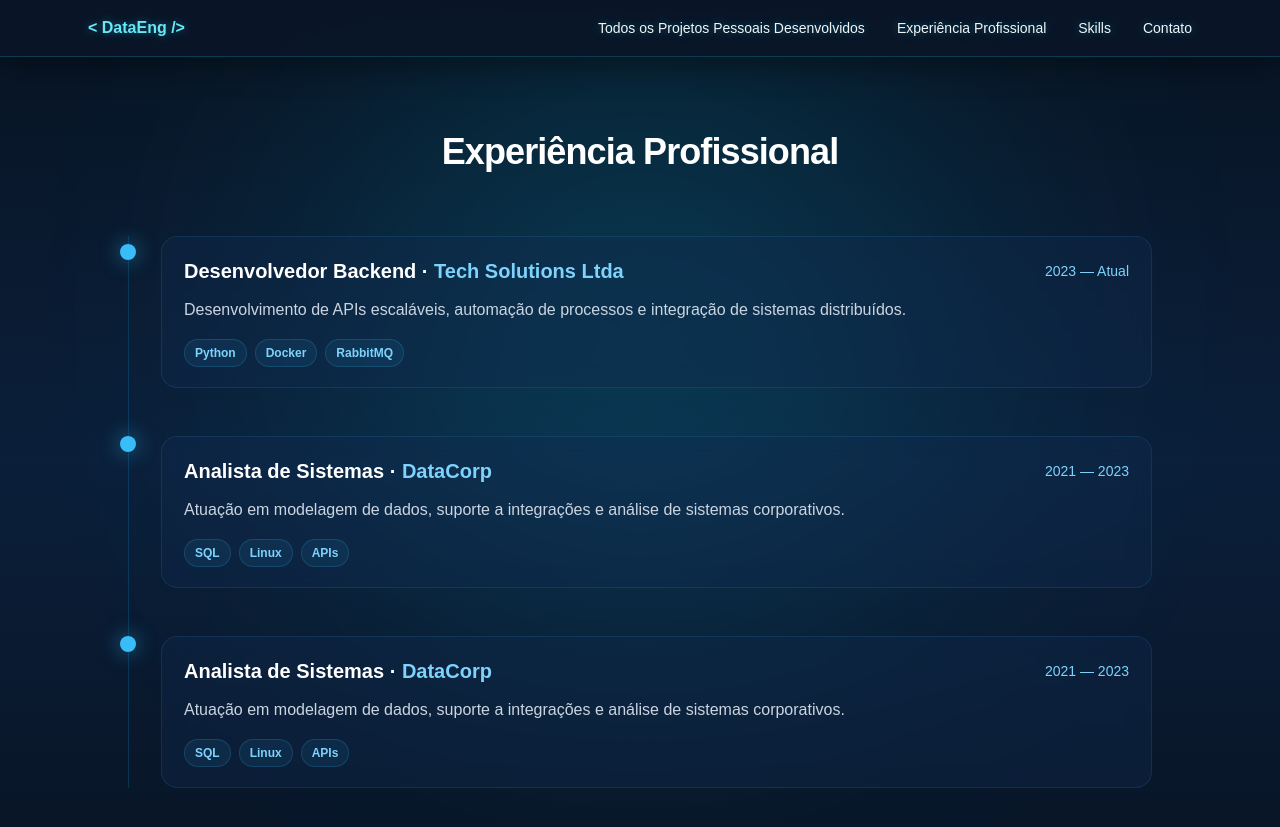
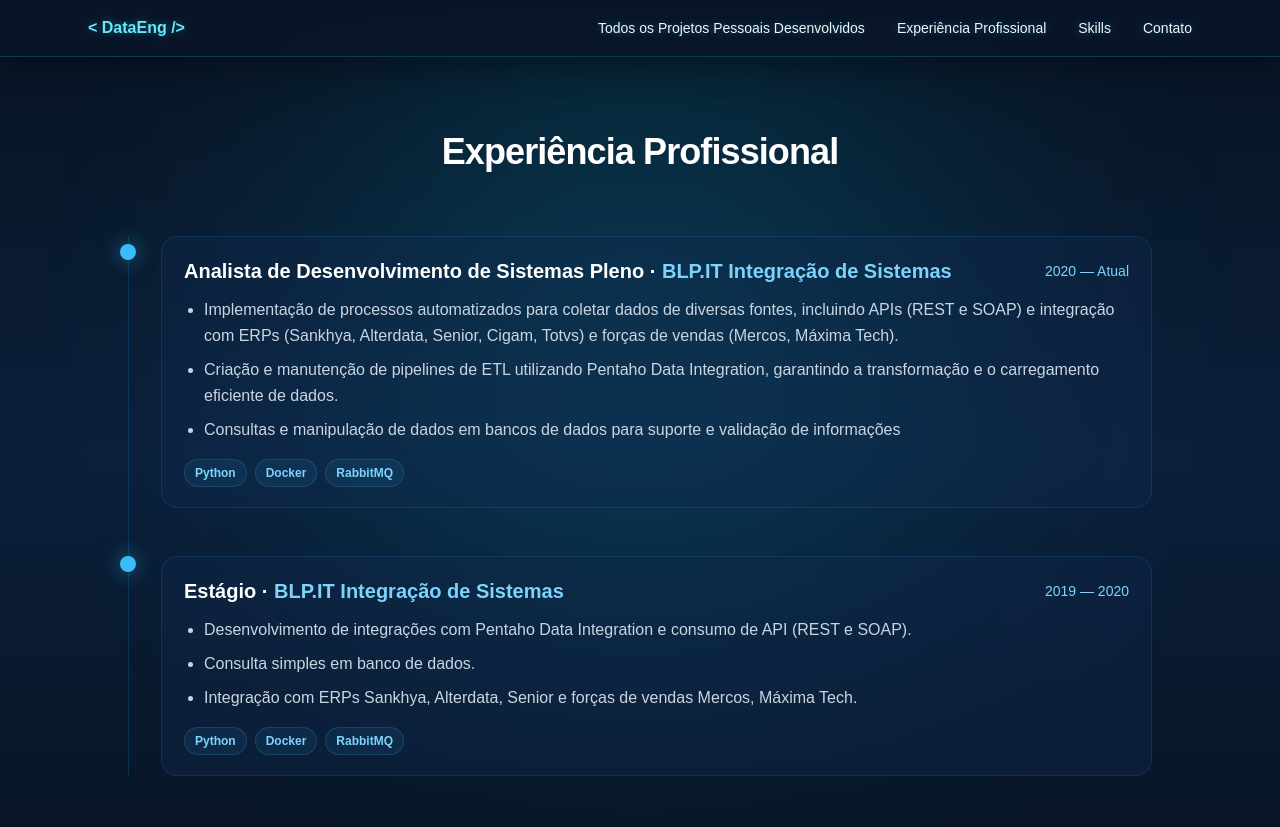
Before and after one commit to rodrigorocha1234/portfolio, a Jekyll site: the page built from index.md, in a window 1280 px wide and 900 px high, scrolled down 1646 px. Shown: the top 827 px of the window. Built offline with Jekyll 4.4.1, drawn with Linux system fonts in a browser that asks for light colours; nearby versions of some CDN libraries.

Commit message:
correção

```diff
--- a/_data/companies.yml
+++ b/_data/companies.yml
@@ -1,11 +1,3 @@
-empresa_a:
-  name: Tech Solutions Ltda
-  url: https://techsolutions.com
-
-empresa_b:
-  name: DataCorp
-  url: https://datacorp.com
-
-empresa_c:
-  name: DataCorp
-  url: https://datacorp.com
+blp_it:
+  name: BLP.IT Integração de Sistemas
+  url: https://blpit.com.br/
--- a/_data/experience.yml
+++ b/_data/experience.yml
@@ -1,29 +1,26 @@
-- role: Desenvolvedor Backend
-  company: empresa_a
-  period: 2023 — Atual
+- role: Analista de Desenvolvimento de Sistemas Pleno
+  company: blp_it
+  period: 2020 — Atual
   description: >
-    Desenvolvimento de APIs escaláveis, automação de processos e integração de sistemas distribuídos.
+    - Implementação de processos automatizados para coletar dados de diversas fontes, incluindo APIs (REST e SOAP) e integração com ERPs (Sankhya, Alterdata, Senior, Cigam, Totvs) e forças de vendas (Mercos, Máxima Tech).
+    - Criação e manutenção de pipelines de ETL utilizando Pentaho Data Integration, garantindo a transformação e o carregamento eficiente de dados.
+    - Consultas e manipulação de dados em bancos de dados  para suporte e validação de informações
   tech:
     - Python
     - Docker
     - RabbitMQ
 
-- role: Analista de Sistemas
-  company: empresa_b
-  period: 2021 — 2023
+
+
+- role: Estágio
+  company: blp_it
+  period: 2019 — 2020
   description: >
-    Atuação em modelagem de dados, suporte a integrações e análise de sistemas corporativos.
+    - Desenvolvimento de integrações com Pentaho Data Integration  e consumo de API (REST e SOAP).
+    - Consulta simples em banco de dados.
+    - Integração com ERPs Sankhya, Alterdata, Senior e forças de vendas Mercos, Máxima Tech.
+
   tech:
-    - SQL
-    - Linux
-    - APIs
-
-- role: Analista de Sistemas
-  company: empresa_c
-  period: 2021 — 2023
-  description: >
-    Atuação em modelagem de dados, suporte a integrações e análise de sistemas corporativos.
-  tech:
-    - SQL
-    - Linux
-    - APIs
+    - Python
+    - Docker
+    - RabbitMQ
--- a/_includes/experience.html
+++ b/_includes/experience.html
@@ -39,9 +39,21 @@
 
         </div>
 
-        <p class="text-slate-300 mt-3 leading-relaxed">
-          {{ exp.description }}
-        </p>
+        <!-- DESCRIÇÃO COMO LISTA -->
+        <ul class="text-slate-300 mt-3 leading-relaxed space-y-2 list-disc pl-5">
+
+          {% assign clean_description = exp.description | replace: "- ", "\n- " %}
+          {% assign lines = clean_description | split: "\n" %}
+
+          {% for line in lines %}
+            {% assign item = line | strip %}
+
+            {% if item != "" %}
+              <li>{{ item | remove_first: "- " }}</li>
+            {% endif %}
+          {% endfor %}
+
+        </ul>
 
         <div class="flex flex-wrap gap-2 mt-4">
 
```
Also changed, not shown: 1 other file.
